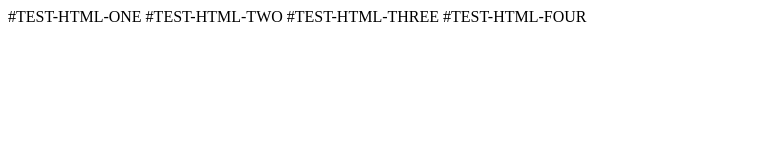
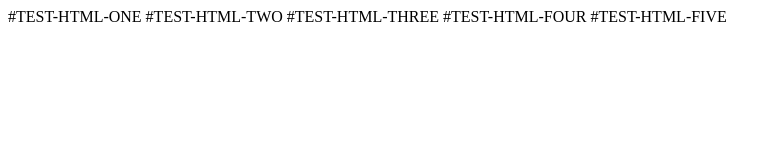
Before and after one commit to Raajzz/test-github-one, a plain HTML site: page index.html in a window 1280 px wide. Shown: the whole page, without its empty margins (0-781 px from the left). Drawn offline with Linux system fonts and the light colour scheme.

Commit message:
Edited code in test-branch-2

```diff
--- a/index.html
+++ b/index.html
@@ -11,6 +11,7 @@
   #TEST-HTML-TWO
   #TEST-HTML-THREE
   #TEST-HTML-FOUR
+  #TEST-HTML-FIVE <!-- This was written in test-branch-2 initially -->
   <h1></h1>
 </body>
 </html>
```
